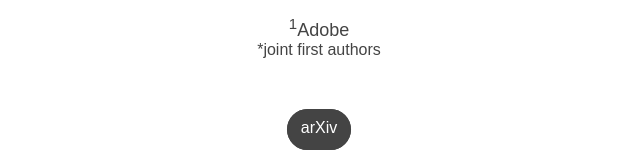
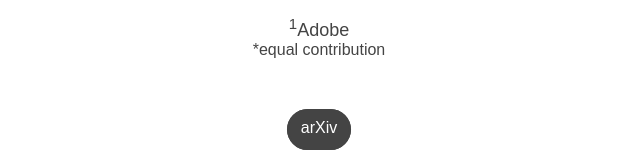
Before and after one commit to duyguceylan/matatlas, a plain HTML site: page index.html in a window 1280 px wide. Shown: the part 160-326 px from the top of the page, 321-961 px from the left. Drawn offline with Linux system fonts and the light colour scheme.

Commit message:
Update index.html

```diff
--- a/index.html
+++ b/index.html
@@ -19,7 +19,7 @@
         <div id="affiliation-list">
         </div>
         <div id="footnote">
-            <span >*joint first authors</span>
+            <span >*equal contribution</span>
         </div>
         <br>
         <div id="conference">
```
